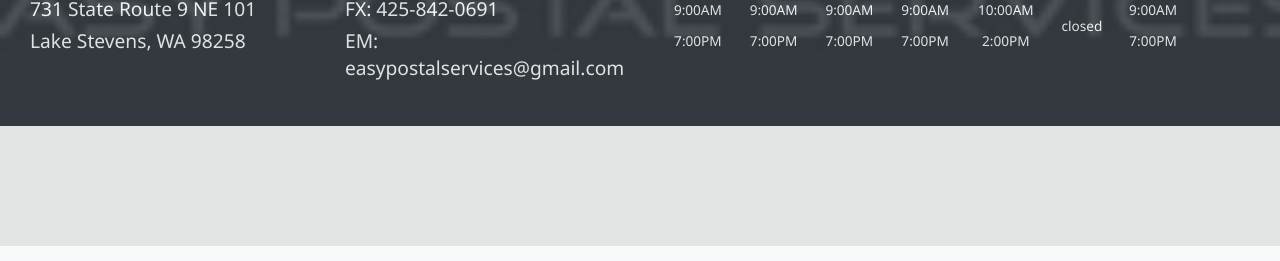
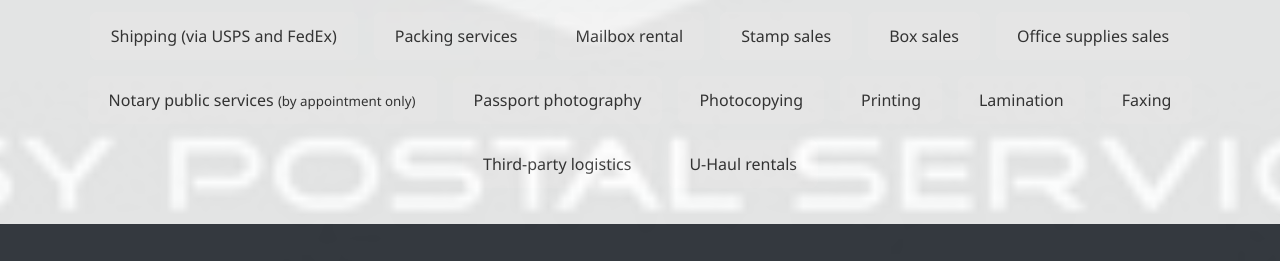
Before and after one commit to Kevin891222/easypostalservice, a website: page public/index.html in a window 1280 px wide. Shown: the part 554-815 px from the top of the page. Drawn offline with Linux system fonts and the light colour scheme.

```diff
--- a/public/index.html
+++ b/public/index.html
@@ -74,6 +74,60 @@
       font-size: 1.2rem;
       margin-bottom: 40px;
     }
+
+
+
+
+	.services {
+		margin-top: 40px;
+		padding: 20px;
+	}
+
+	.services h2 {
+		font-size: 1.8rem;
+		margin-bottom: 20px;
+		color: #333;
+	}
+
+	.services ul {
+		list-style-type: none;
+		padding: 0;
+		display: flex;
+		flex-wrap: wrap;
+		gap: 16px;
+		justify-content: center;
+	}
+
+	.services li {
+		background-color: rgba(255, 255, 255, 0.6);
+		padding: 12px 20px;
+		border-radius: 8px;
+		transition: transform 0.3s, box-shadow 0.3s, background-color 0.3s;
+		font-size: 1rem;
+		color: #333;
+		cursor: default;
+		border: 1px solid transparent;
+	}
+
+	.services li:hover {
+		transform: scale(1.1);
+		background-color: #ffffff;
+		border: 1px solid #007BFF;
+		box-shadow: 0 4px 8px rgba(0, 123, 255, 0.2);
+	}
+
+	.services a {
+		text-decoration: none;
+		color: inherit;
+	}
+
+	.services a:hover {
+		color: #007BFF;
+	}
+
+
+
+
 
     .login-button {
       padding: 14px 30px;
@@ -163,6 +217,28 @@
       <a href="/client.html"><button class="login-button">Client Login</button></a>
     </div>
 
+	<div class="services">
+	  <h2>Our Services</h2>
+	  <ul>
+		<li><a href="/tem.html" target="_blank" >Shipping (via USPS and FedEx)</a></li>
+		<li><a href="/tem.html" target="_blank" >Packing services</a></li>
+		<li><a href="/tem.html" target="_blank" >Mailbox rental</a></li>
+		<li><a href="/tem.html" target="_blank" >Stamp sales</a></li>
+		<li><a href="/tem.html" target="_blank" >Box sales</a></li>
+		<li><a href="/tem.html" target="_blank" >Office supplies sales</a></li>
+		<li><a href="/tem.html" target="_blank" >Notary public services <small>(by appointment only)</small></a></li>
+		<li><a href="/tem.html" target="_blank" >Passport photography</a></li>
+		<li><a href="/tem.html" target="_blank" >Photocopying</a></li>
+		<li><a href="/tem.html" target="_blank" >Printing</a></li>
+		<li><a href="/tem.html" target="_blank" >Lamination</a></li>
+		<li><a href="/tem.html" target="_blank" >Faxing</a></li>
+		<li><a href="/tem.html" target="_blank" >Third-party logistics</a></li>
+		<li><a href="/tem.html" target="_blank" >U-Haul rentals</a></li>
+	  </ul>
+	</div>
+
+
+
 	<footer>
 	<div class="footer-section">
 		<h3>ADDRESS</h3>
```
Also changed, not shown: public/tem.html (added, +76 -0 lines), 1 other file.
